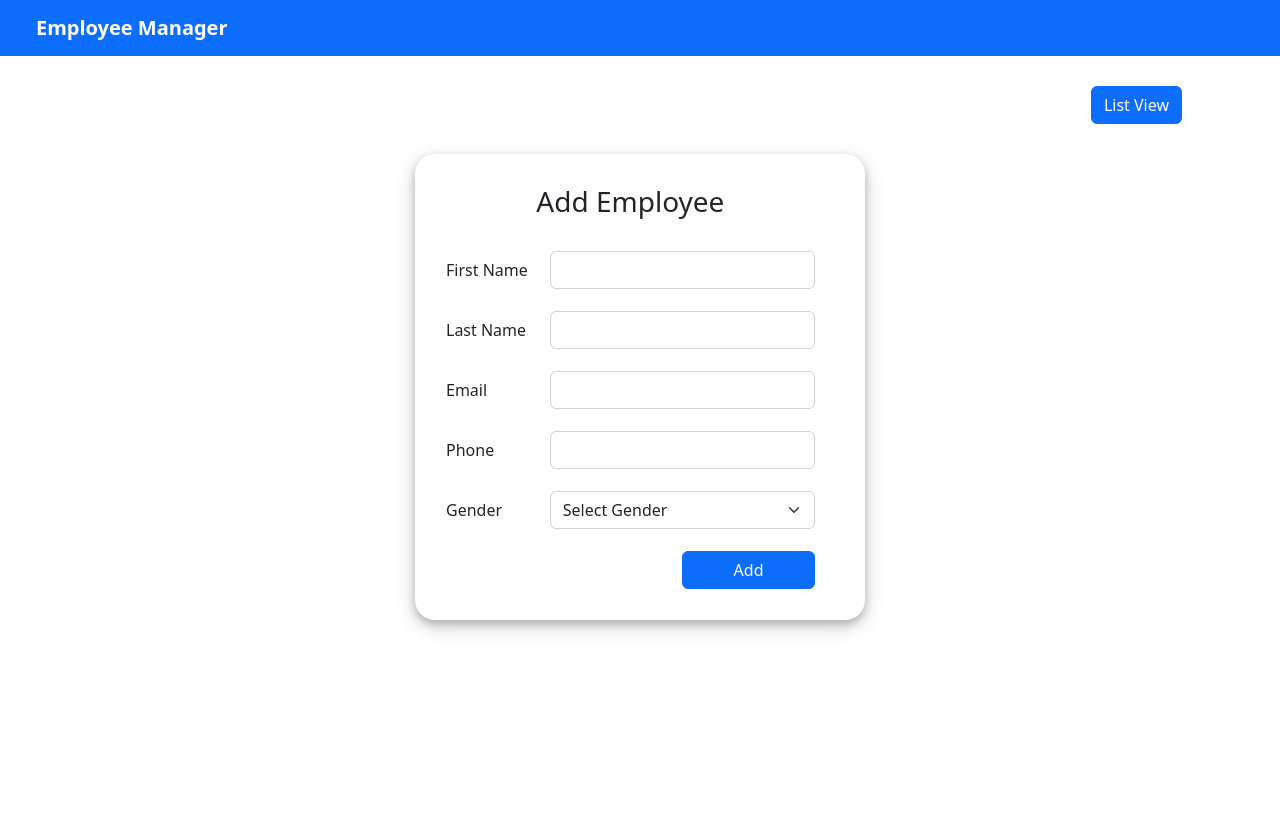
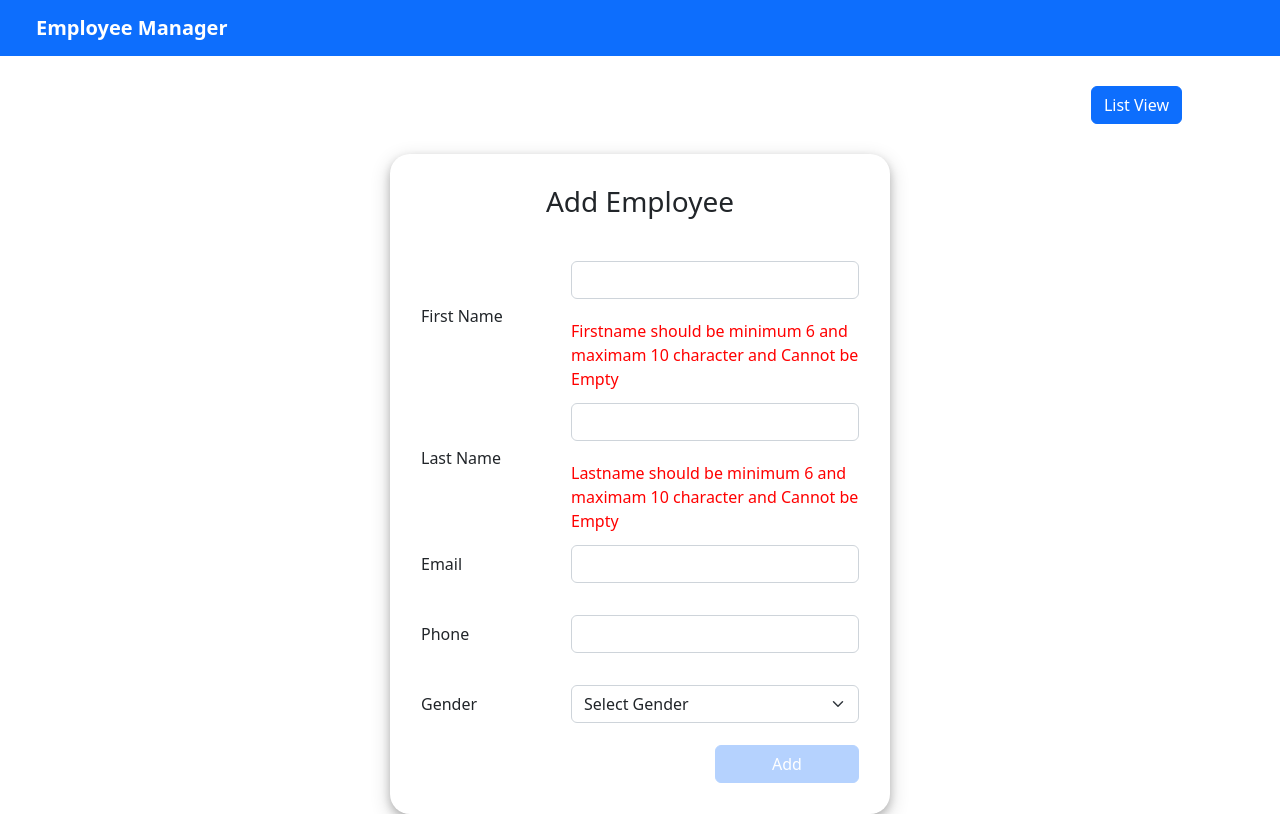
Before and after one commit to KaveenChandika/employee-web, a React (Create React App) app: page /employee/add in a window 1280 px wide. Built offline with nearby package versions, Linux system fonts and the light colour scheme.

Commit message:
form validation added

```diff
--- a/public/index.html
+++ b/public/index.html
@@ -24,7 +24,7 @@
       work correctly both with client-side routing and a non-root public URL.
       Learn how to configure a non-root public URL by running `npm run build`.
     -->
-    <title>React App</title>
+    <title>Employee Manager</title>
   </head>
   <body>
     <noscript>You need to enable JavaScript to run this app.</noscript>
--- a/src/employee/components/Card.js
+++ b/src/employee/components/Card.js
@@ -16,11 +16,11 @@ function Card({id,img,name,email,mobile,gender,deleteEmployee}) {
   }
   const handleDeleteEmployee = (id) =>{
     Swal.fire({
-      title: 'Error!',
+      title: '',
       text: 'Do you want to delete this employee',
       icon: 'error',
       showCancelButton: true,
-      confirmButtonText: 'Yes delete it!',
+      confirmButtonText: 'Yes delete!',
     }).then((value) =>{
       if(value.isConfirmed){
         Swal.fire(
--- a/src/employee/components/Form.css
+++ b/src/employee/components/Form.css
@@ -1,5 +1,5 @@
 .employee-form{
-    width: 450px;
+    width: 500px;
     height: auto;
     padding: 30px;
     border-radius: 20px;
@@ -10,6 +10,21 @@
 .employee-form   table > tbody > tr > td > input,
 .employee-form   table > tbody > tr > td > select,
 .employee-form   table > tbody > tr > td > label{
+    margin-top: 10px;
     margin-bottom: 20px;
     padding-right: 20px;
 }
+
+.employee-form span{
+    color: red;
+    display: none;
+}
+
+.employee-form input:invalid ~ span{
+    display: block;
+}
+
+form:invalid button{
+    opacity: 0.3;
+    pointer-events: none;
+}
--- a/src/employee/components/Form.js
+++ b/src/employee/components/Form.js
@@ -57,31 +57,57 @@ function EmployeeForm({insertEmployee,getEmployeeById,employeeDetail,updateEmplo
   return (
    <div className='employee-form container'>
         <div className=''>
+            <form onSubmit={handleSubmit}>
             <table>
                 <thead>
                     <th colSpan={2} className='text-center'><h3  style={{marginBottom:'30px'}}>{FORM_NAME}</h3></th>
                 </thead>
                 <tbody>
                     <tr >
-                        <td><label>First Name</label></td>
-                        <td><input  type="text" class="form-control" onChange={(e) => setFirstName(e.target.value)} value={firstName} /></td>
+                        <td width={'150px'}><label>First Name</label></td>
+                        <td>
+                            <input
+                                type="text"
+                                className="form-control"
+                                onChange={(e) => setFirstName(e.target.value)}
+                                value={firstName}
+                                required
+                                pattern={'^[A-Za-z0-9]{6,10}$'} />
+                            <span>Firstname should be minimum 6 and maximam 10 character and Cannot be Empty</span>
+                        </td>
                     </tr>
                     <tr>
                         <td><label>Last Name</label></td>
-                        <td> <input type="text" class="form-control" onChange={(e) => setLastName(e.target.value)}  value={lastName} /></td>
+                        <td>
+                            <input
+                                type="text"
+                                className="form-control"
+                                onChange={(e) => setLastName(e.target.value)}
+                                value={lastName}
+                                required
+                                pattern={'^[A-Za-z0-9]{6,10}$'} />
+                            <span>Lastname should be minimum 6 and maximam 10 character and Cannot be Empty</span>
+                        </td>
                     </tr>
                     <tr>
                         <td><label>Email</label></td>
-                        <td> <input type="text" class="form-control" onChange={(e) => setEmail(e.target.value)} value={email} /></td>
+                        <td>
+                            <input
+                                type="email"
+                                className="form-control"
+                                onChange={(e) => setEmail(e.target.value)}
+                                value={email} />
+                            <span className='text-danger' >It should be a valid email address</span>
+                        </td>
                     </tr>
                     <tr>
                         <td><label>Phone</label></td>
-                        <td> <input type="text" class="form-control" onChange={(e) => setPhone(e.target.value)} value={phone} /></td>
+                        <td> <input type="text" className="form-control" onChange={(e) => setPhone(e.target.value)} value={phone} /></td>
                     </tr>
                     <tr>
                         <td><label>Gender</label></td>
                         <td>
-                        <select class="form-select" aria-label="Default select example" onChange={(e) => setGender(e.target.value)} value={gender}>
+                        <select className="form-select" aria-label="Default select example" onChange={(e) => setGender(e.target.value)} value={gender}>
                             <option selected>Select Gender</option>
                             <option value="M">Male</option>
                             <option value="F">Female</option>
@@ -91,12 +117,13 @@ function EmployeeForm({insertEmployee,getEmployeeById,employeeDetail,updateEmplo
                     <tr>
                         <td></td>
                         {
-                        id ? (<td align={"right"}><button className='btn btn-primary w-50' onClick={handleEdit}>Edit</button></td>)
-                            :(<td align={"right"}><button className='btn btn-primary w-50' onClick={handleSubmit}>Add</button></td>)
+                        id ? (<td align={"right"}><button className='btn btn-primary w-50 edit-btn' onClick={handleEdit}>Edit</button></td>)
+                            :(<td align={"right"}><button type="submit" className='btn btn-primary w-50' >Add</button></td>)
                         }
                     </tr>
                 </tbody>
             </table>
+            </form>
         </div>
    </div>
   )
--- a/src/employee/components/table.js
+++ b/src/employee/components/table.js
@@ -3,6 +3,7 @@ import { connect } from 'react-redux';
 import {useNavigate} from "react-router-dom";
 import { bindActionCreators } from 'redux';
 import { deleteEmployee } from '../action';
+import Swal from 'sweetalert2'
 const IMAGE_PLACEHOLDER = "https://cdn.pixabay.com/photo/2015/10/05/22/37/blank-profile-picture-973460__340.png"
 
 function EmployeeTable({data,deleteEmployee}) {
@@ -13,8 +14,26 @@ function EmployeeTable({data,deleteEmployee}) {
         });
     }
     const handleDeleteEmployee = (id) =>{
-        deleteEmployee(id)
-        navigate("/employee/list")
+        Swal.fire({
+            title: '',
+            text: 'Do you want to delete this employee',
+            icon: 'error',
+            showCancelButton: true,
+            confirmButtonText: 'Yes delete!',
+          }).then((value) =>{
+            if(value.isConfirmed){
+              Swal.fire(
+                'Deleted!',
+                'Employee Delete Successfully',
+                'success'
+              ).then((value) =>{
+                if(value){
+                  deleteEmployee(id)
+                  navigate("/employee/list")
+                }
+              })
+            }
+          })
     }
   return (
     <div className="employee-view-table">
```
